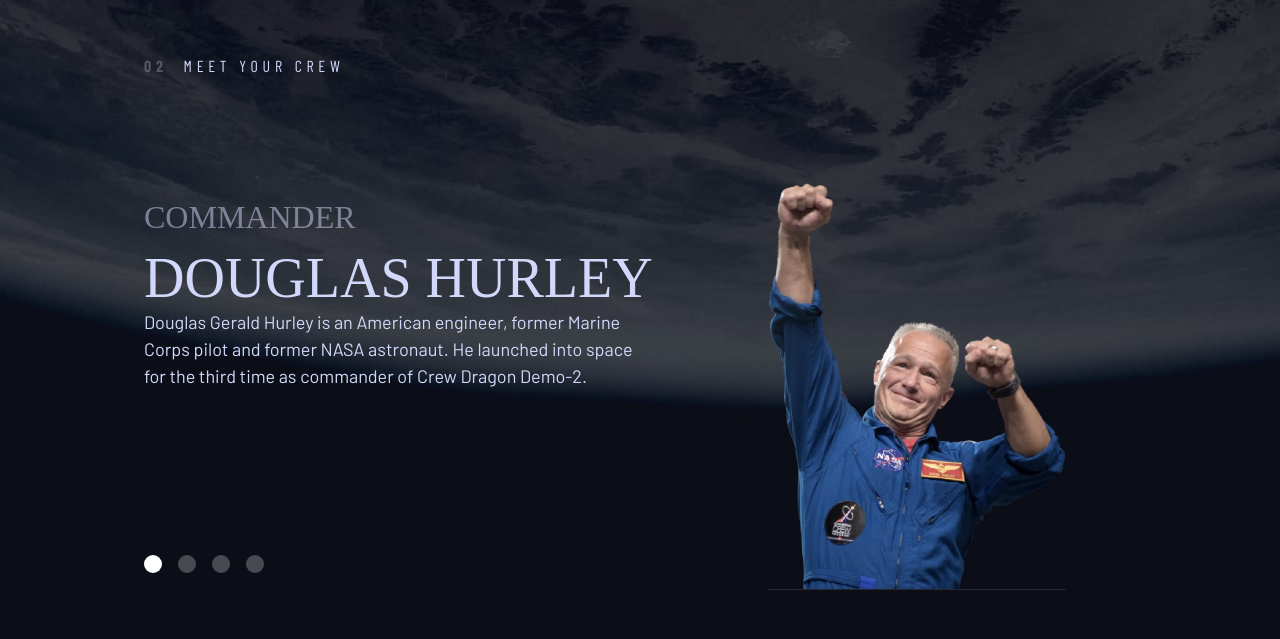
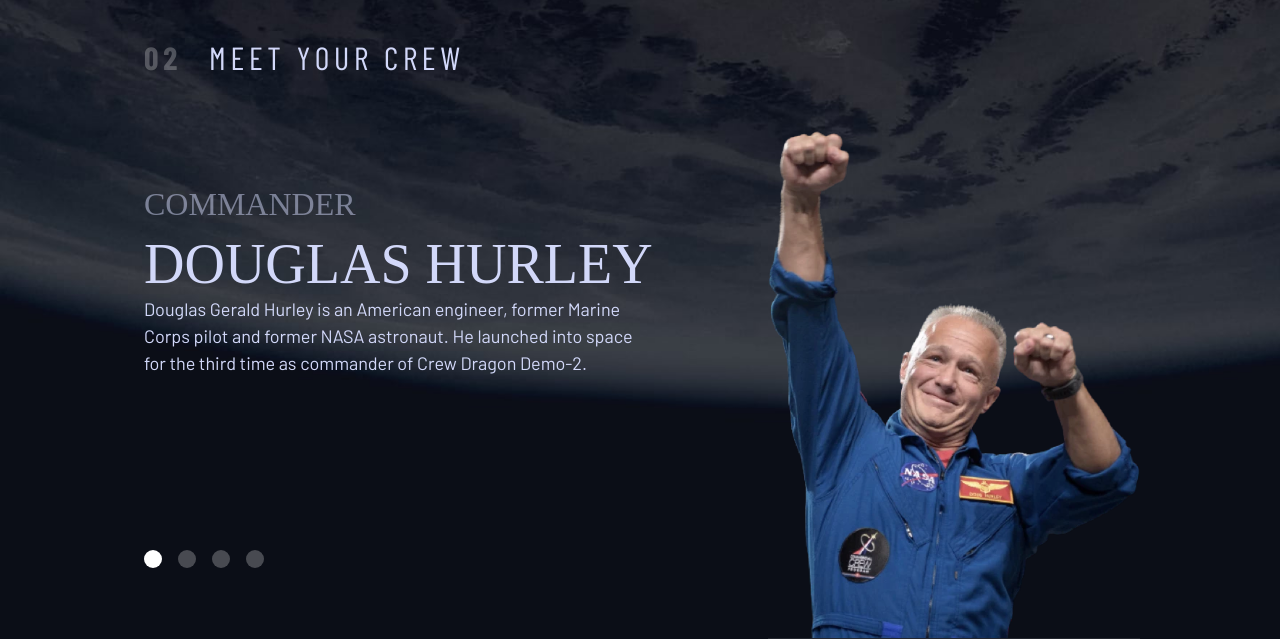
Before and after one commit to DwarakanathAkkala/Space-Travel-Site, a plain HTML site: page crew.html in a window 1280 px wide. Shown: the part 161-800 px from the top of the page. Drawn offline with nearby package versions, Linux system fonts and the light colour scheme; a web font is replaced by a local one.

Commit message:
Crew Page Image Alignment, Title font size update

```diff
--- a/styles.css
+++ b/styles.css
@@ -687,6 +687,10 @@ body {
 
 @media (min-width: 45em) {
 
+    .numbered-title {
+        font-size: var(--fs-600);
+    }
+
     .explore-button {
         justify-self: end;
     }
@@ -747,6 +751,8 @@ body {
 
     .grid-container--crew > picture {
         grid-column: span 2;
+        max-width: 75%;
+        align-self: end;
     }
 
     .grid-container--technology {
```
Also changed, not shown: index.html (+1 -1 lines).
